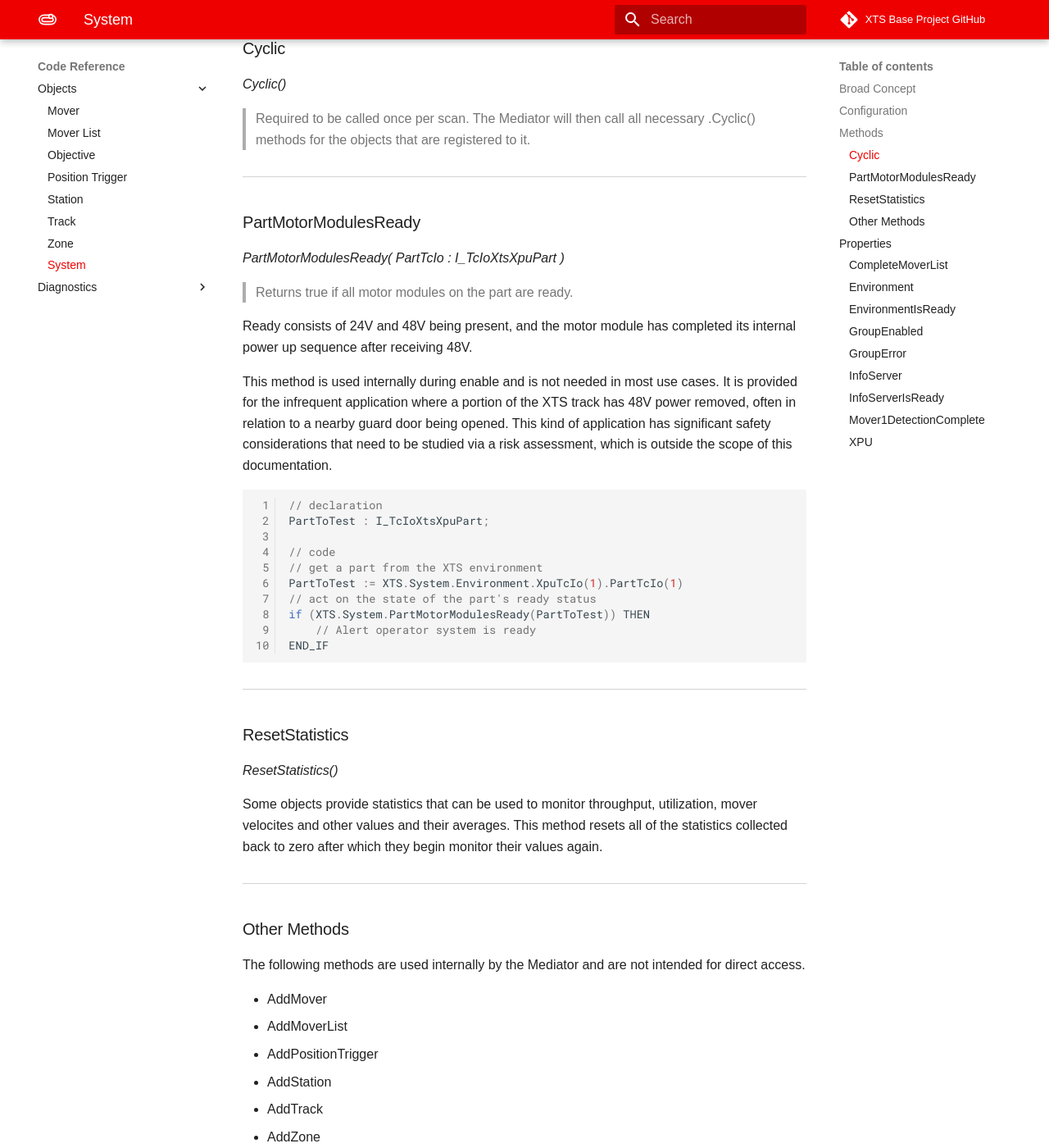
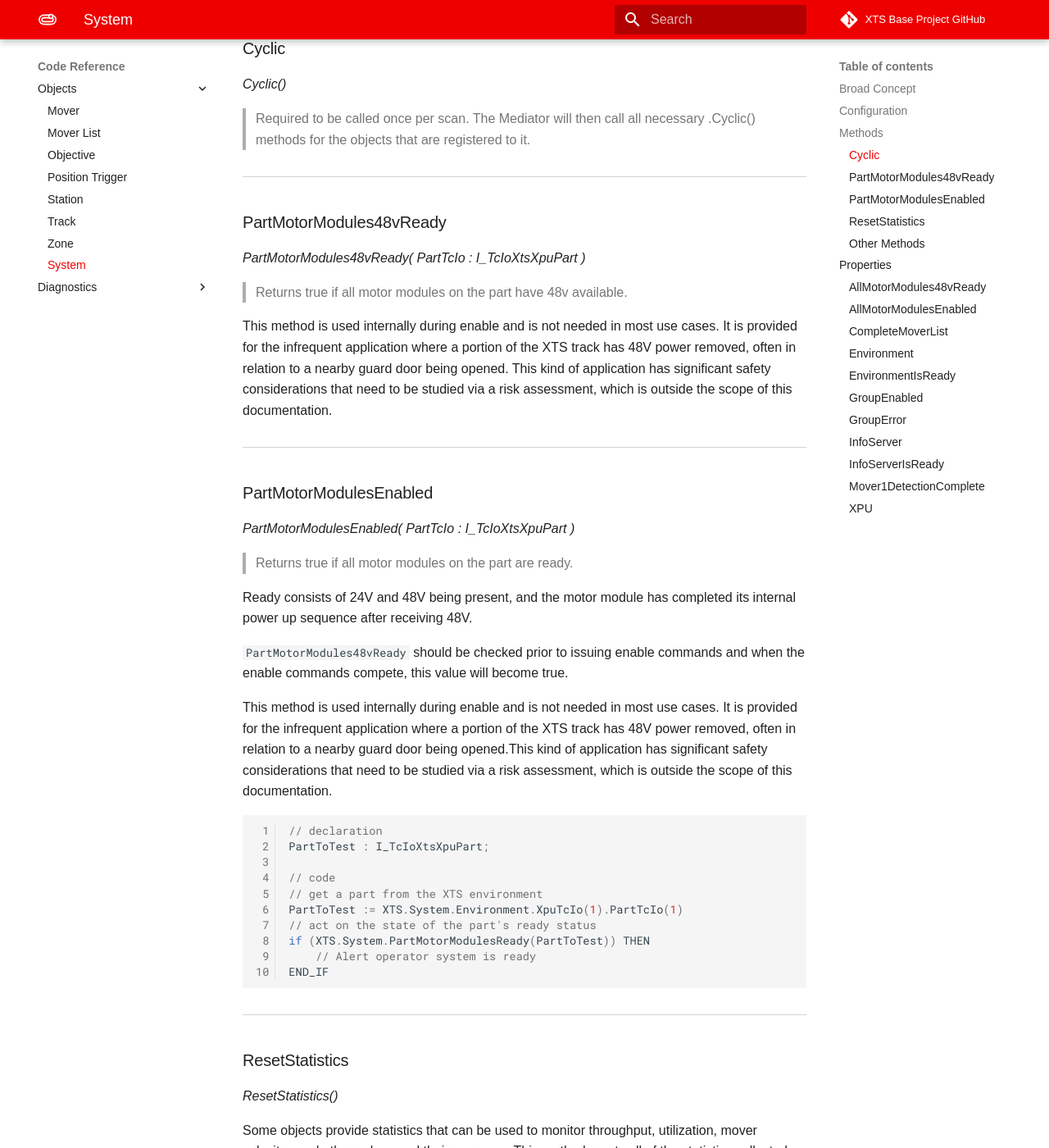
Before and after one commit to Beckhoff-USA-Community/XTS_Base, an MkDocs documentation site: the page built from Documentation/docs/CodeReference/Objects/Mediator.md, in a window 1280 px wide and 1400 px high, scrolled down 1576 px. Shown: the whole window at 82% size. Built offline with MkDocs 1.6.1 and Material for MkDocs 9.7.7, drawn with Linux system fonts in a browser that asks for light colours; some web fonts are replaced; comment, search, counter and statistics services are not loaded; some of the changed text lies outside the part shown.

Commit message:
Document new properties and fix doc links

````diff
--- a/Documentation/docs/CodeReference/Objects/Mediator.md
+++ b/Documentation/docs/CodeReference/Objects/Mediator.md
@@ -28,14 +28,24 @@ Update the count of each object according to the needs of the system in this lis
 
 > Required to be called once per scan. The Mediator will then call all necessary .Cyclic() methods for the objects that are registered to it.
 
-### PartMotorModulesReady
-*PartMotorModulesReady( PartTcIo : I_TcIoXtsXpuPart )*
+### PartMotorModules48vReady
+*PartMotorModules48vReady( PartTcIo : I_TcIoXtsXpuPart )*
+
+> Returns true if all motor modules on the part have 48v available.
+
+This method is used internally during enable and is not needed in most use cases. It is provided for the infrequent application where a portion of the XTS track has 48V power removed, often in relation to a nearby guard door being opened. This kind of application has significant safety considerations that need to be studied via a risk assessment, which is outside the scope of this documentation.
+
+
+### PartMotorModulesEnabled
+*PartMotorModulesEnabled( PartTcIo : I_TcIoXtsXpuPart )*
 
 > Returns true if all motor modules on the part are ready.
 
 Ready consists of 24V and 48V being present, and the motor module has completed its internal power up sequence after receiving 48V.
 
-This method is used internally during enable and is not needed in most use cases. It is provided for the infrequent application where a portion of the XTS track has 48V power removed, often in relation to a nearby guard door being opened. This kind of application has significant safety considerations that need to be studied via a risk assessment, which is outside the scope of this documentation.
+`PartMotorModules48vReady` should be checked prior to issuing enable commands and when the enable commands compete, this value will become true.
+
+This method is used internally during enable and is not needed in most use cases. It is provided for the infrequent application where a portion of the XTS track has 48V power removed, often in relation to a nearby guard door being opened.This kind of application has significant safety considerations that need to be studied via a risk assessment, which is outside the scope of this documentation.
 
 ```javascript
 // declaration
@@ -69,6 +79,18 @@ The following methods are used internally by the Mediator and are not intended f
 - EnableGroup
 
 ## Properties
+
+### AllMotorModules48vReady
+*BOOL*
+> Returns true if all modules in the system are reporting 48v is on and ready.
+
+See [`PartMotorModules48vReady`](#partmotormodules48vready) for use cases and sequence notes.
+
+### AllMotorModulesEnabled
+*BOOL*
+> Returns true if all motor modules have 48v and have completed the internal enable sequence.
+
+See [`PartMotorModulesEnabled`](#partmotormodulesenabled) for use cases and sequence notes.
 
 ### CompleteMoverList
 *MoverList*
````
Also changed, not shown: Documentation/docs/CodeReference/Objects/Mover.md (+1 -1 lines), Documentation/docs/CodeReference/Objects/Station.md (+2 -2 lines).
